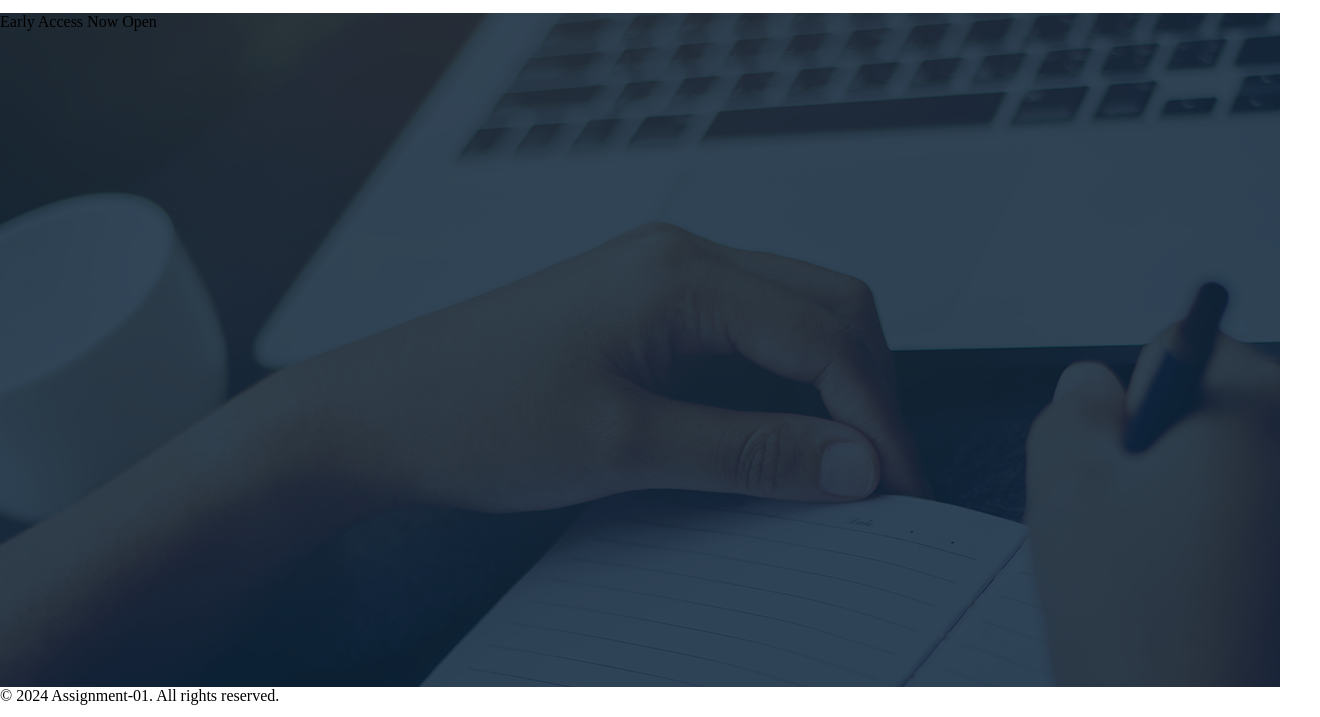
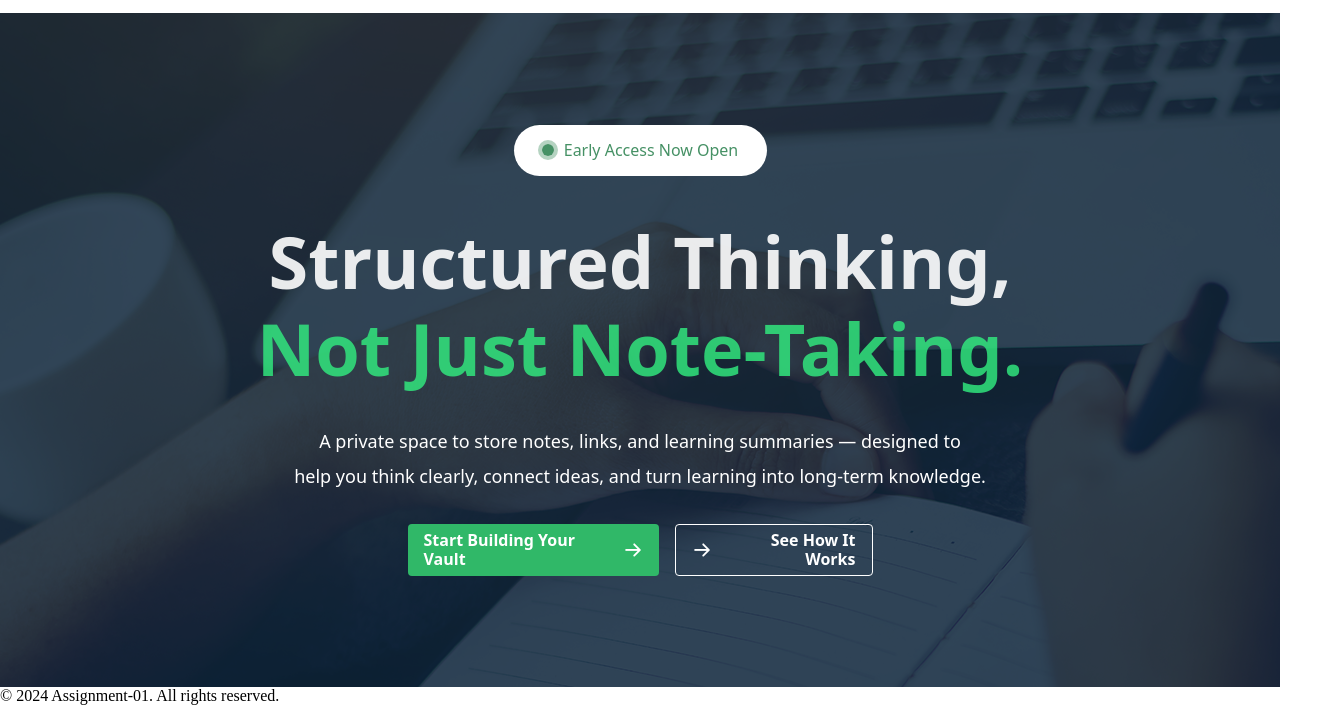
Before and after one commit to Ashraful-IR/Assignment-01, a plain HTML site: page index.html in a window 1280 px wide. Shown: the part 83-800 px from the top of the page, 1320 px wide, since content can reach past the window. Drawn offline with Linux system fonts and the light colour scheme.

Commit message:
Hero section done

```diff
--- a/index.html
+++ b/index.html
@@ -27,9 +27,25 @@
     <main>
       <header>
         <section class="hero-sec">
-
           <div class="shape">
+            <div class="outer">
+              <div class="inner"></div>
+            </div>
             <p>Early Access Now Open</p>
+          </div>
+          <div class="Structure">
+            <p>Structured thinking,<span>Not just note-taking.</span></p>
+          </div>
+          <div class="Second-para">
+            <p>
+              A private space to store notes, links, and learning summaries —
+              designed to<span>help you think clearly, connect ideas, and turn
+              learning into long-term knowledge.</span
+            </p>
+          </div>
+          <div class="btn-2">
+            <button class="btn-a">Start Building Your Vault <img src="./asset/ArrowRight.png" alt=""></button>
+            <button class="btn-b"><img src="./asset/ArrowRight.png" alt="">See How It Works</button>
           </div>
         </section>
       </header>
--- a/style.css
+++ b/style.css
@@ -34,11 +34,11 @@ nav {
   text-decoration: none;
   color: black;
 }
-button{
+.btn button {
   width: 164px;
   height: 44px;
   border-radius: 4px;
-    background-color: #30B868;
+  background-color: #30b868;
   border: none;
   padding: 12px 16px 12px 16px;
   color: rgba(255, 255, 255, 1);
@@ -50,12 +50,148 @@ button{
   text-align: center;
   text-transform: capitalize;
 }
-.hero-sec{
+.hero-sec {
   width: 100%;
   height: 674px;
-   background-image:url("./asset/cropped-hands-woman-writing-book\ 1.png");
+  background-image: url("./asset/cropped-hands-woman-writing-book\ 1.png");
+  display: flex;
+  flex-direction: column;
+  justify-content: center;
+  align-items: center;
+  gap: 40px;
 }
-.hero-sec img{
-    width: 100%;
-    height: 100%;
+.shape {
+  border: none;
+  border-radius: 1000px;
+  background-color: rgb(255, 255, 255, 1);
+  padding: 8px 12px 8px 12px;
+  width: 229px;
+  height: 35px;
+  display: flex;
+  flex-direction: row;
+  justify-content: center;
+  align-items: center;
+  gap: 10px;
+  font-size: 16px;
+  font-family: system-ui;
+  font-weight: 500;
+  letter-spacing: 0;
+  text-align: center;
+  color: rgb(70, 145, 101, 1);
 }
+.outer {
+  width: 12px;
+  height: 12px;
+  border-radius: 6px;
+  background: rgba(70, 145, 101, 1);
+  border: 1px solid rgba(70, 145, 101, 0.7);
+  outline: 4px solid rgba(70, 145, 101, 0.4);
+  box-sizing: border-box;
+}
+.Structure {
+  width: 770px;
+  height: 168px;
+}
+.Structure p {
+  font-family: system-ui;
+  font-style: Bold;
+  font-size: 72px;
+  font-weight: 700;
+  line-height: 90px;
+  letter-spacing: 0%;
+  text-align: center;
+  text-transform: capitalize;
+  opacity: 0.9;
+  color: rgb(255, 255, 255);
+}
+.Structure span {
+  font-family: system-ui;
+  font-style: Bold;
+  font-size: 72px;
+  font-weight: 700;
+  line-height: 84px;
+  letter-spacing: 0%;
+  text-align: center;
+  text-transform: capitalize;
+  opacity: 0.9;
+  display: block;
+  color: rgb(50, 238, 128);
+}
+.Second-para {
+  width: 1360px;
+  height: 60px;
+}
+.Second-para p {
+  color: rgba(255, 255, 255, 1);
+  font-family: system-ui;
+  font-style: Regular;
+  font-size: 18px;
+  font-weight: 400;
+  line-height: 35px;
+  letter-spacing: 0%;
+  text-align: center;
+}
+.Second-para span {
+  display: block;
+}
+.btn-2 {
+  display: flex;
+  flex-direction: row;
+  gap: 16px;
+  justify-content: flex-start;
+  align-items: center;
+  width: 465px;
+  height: 52px;
+}
+.btn-a {
+  width: 251px;
+  height: 52px;
+  padding: 12px 16px 12px 16px;
+  border-radius: 4px;
+  background-color: #30b868;
+  border: none;
+  display: flex;
+  flex-direction: row;
+  justify-content: center;
+  align-items: center;
+  color: rgb(255, 255, 255, 1);
+  font-family: system-ui;
+  font-size: 16px;
+  font-weight: 600;
+  line-height: 19px;
+  letter-spacing: 0;
+  text-align: left;
+  text-transform: capitalize;
+  gap: 10px;
+}
+.btn-a img {
+  width: 20px;
+  height: 20px;
+  color: rgb(255, 255, 255, 1);
+}
+.btn-b {
+  width: 198px;
+  height: 52px;
+  display: flex;
+  flex-direction: row;
+  justify-content: row;
+  align-items: center;
+  gap: 10px;
+  padding: 12px 16px 12px 16px;
+  box-sizing: border-box;
+  border: 1px solid rgba(255, 255, 255, 1);
+  border-radius: 4px;
+  color: rgb(255, 255, 255, 1);
+  font-family: system-ui;
+  font-size: 16px;
+  font-weight: 600;
+  line-height: 19px;
+  letter-spacing: 0;
+  text-align: right;
+  background: transparent;
+}
+.btn-b img {
+  width: 20px;
+  height: 20px;
+  color: rgb(255, 255, 255, 1);
+}
```
Lines whose indentation alone changed are shown as unchanged.
